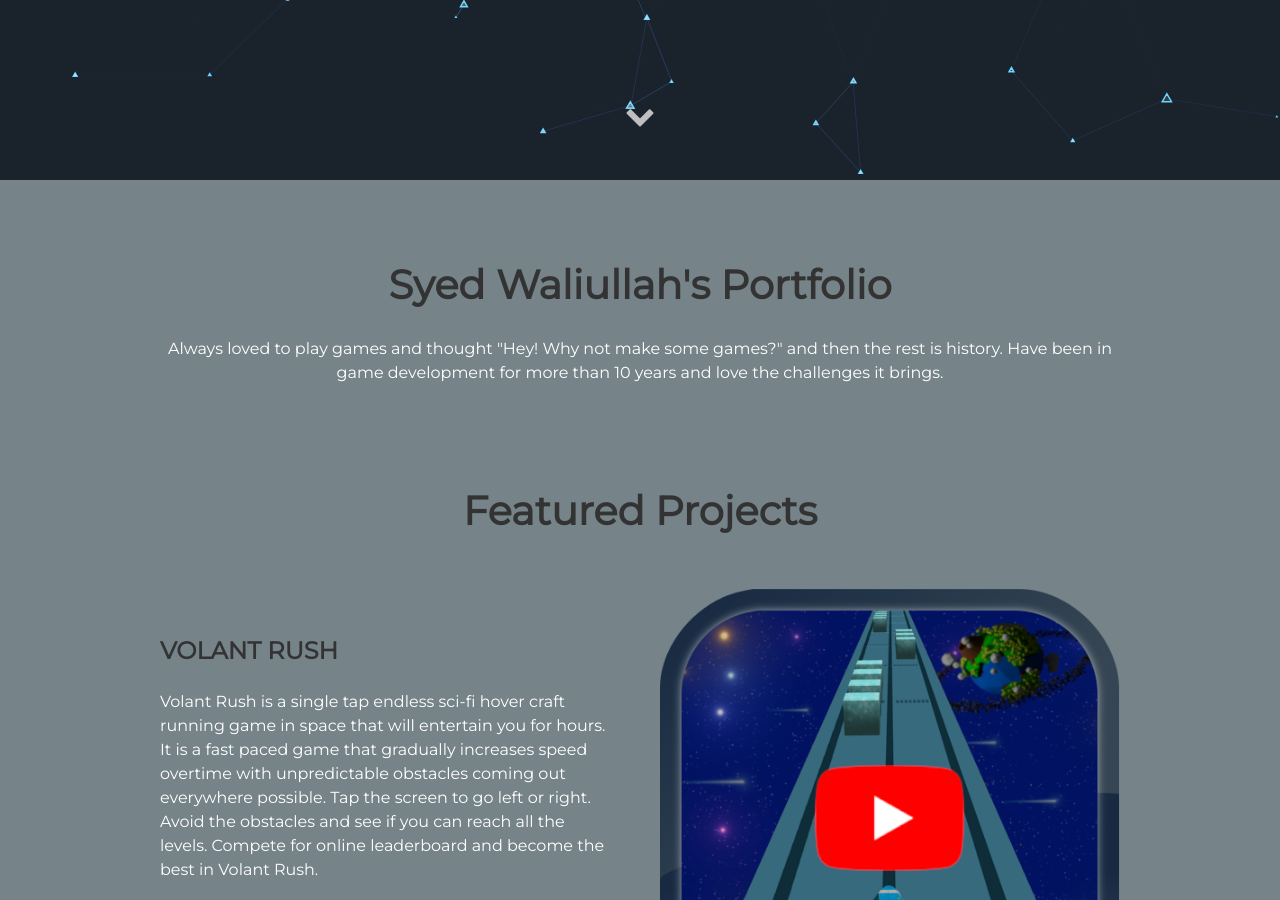
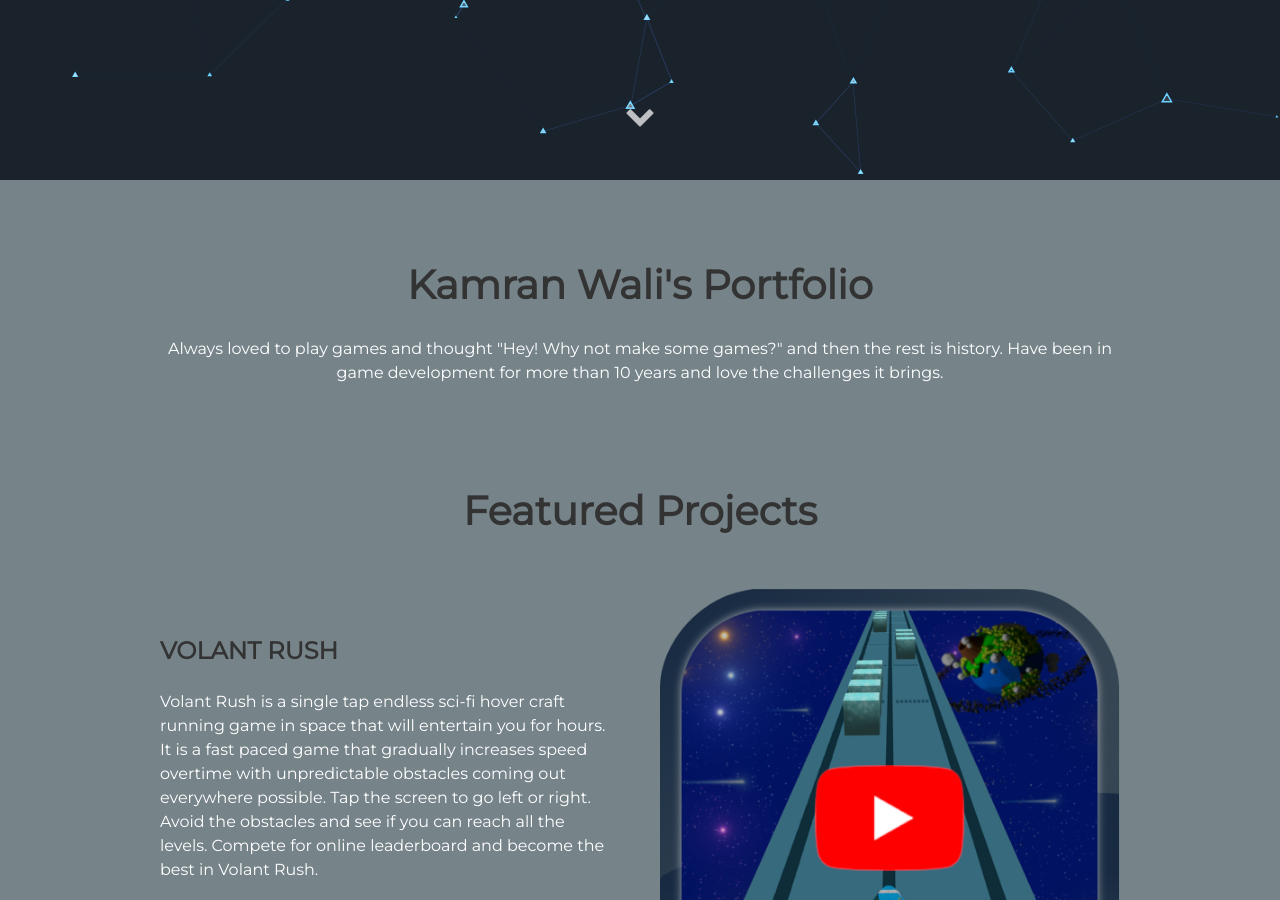
Before and after one commit to deadlykam/deadlykam.github.io, a Jekyll site: the page built from index.html, in a window 1280 px wide and 900 px high, scrolled down 720 px. Built offline with Jekyll 4.4.1, drawn with Linux system fonts in a browser that asks for light colours.

Commit message:
Update about.html
Changed name to Kamran Wali

```diff
--- a/_includes/about.html
+++ b/_includes/about.html
@@ -1,4 +1,4 @@
  <div class="user-details">
-  <h1> Syed Waliullah's Portfolio </h1>
+  <h1> Kamran Wali's Portfolio </h1>
   <p> {{site.user_description}} </p>
 </div>
```
